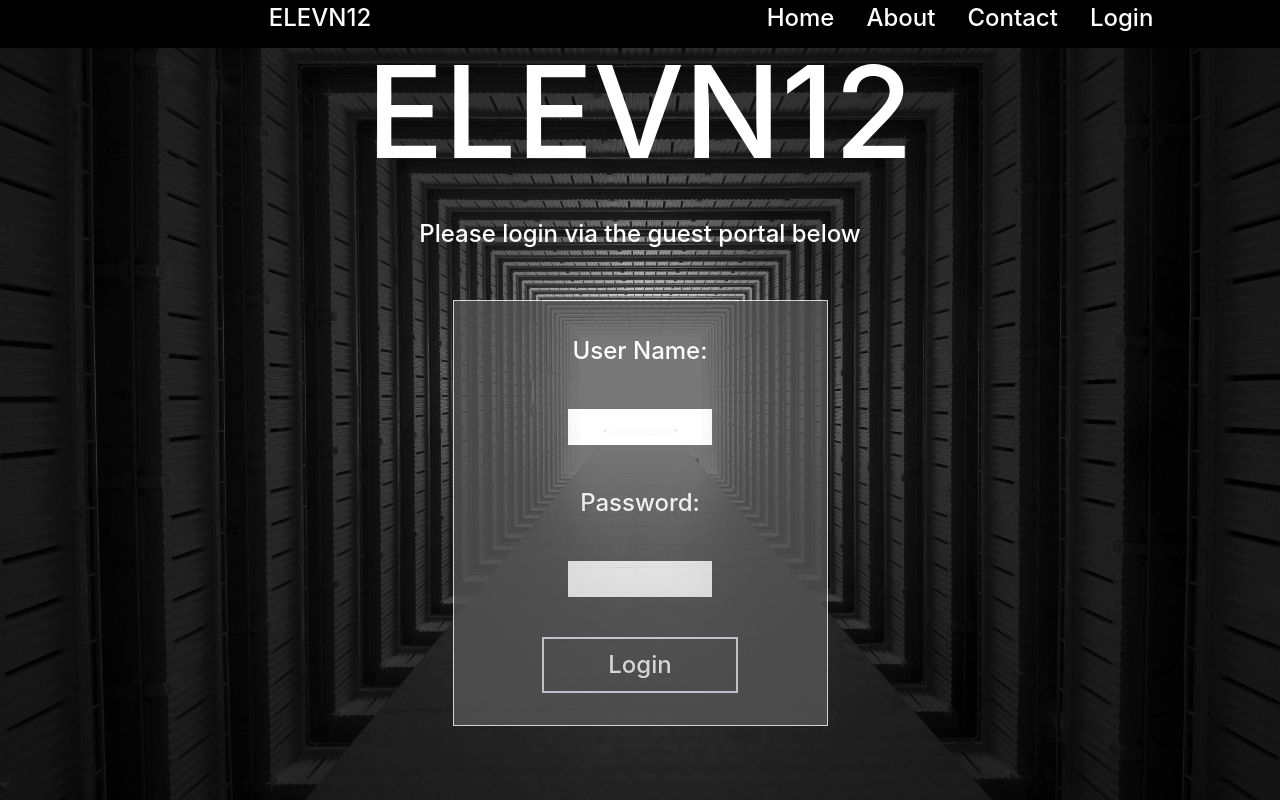
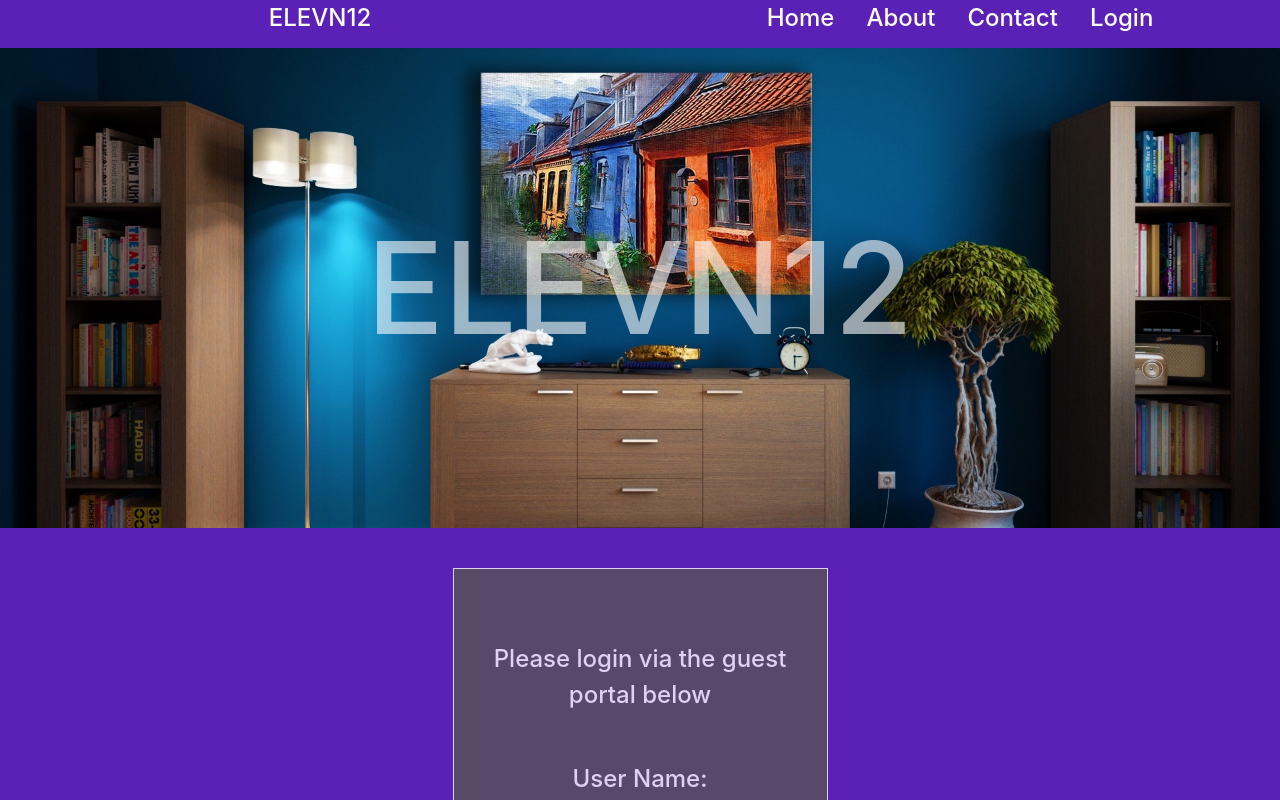
Before and after one commit to artofmayhem/eleven12_Gallery, a React (Create React App) app: page / in a window 1280 px wide. Shown: the top 800 px of the page. Built offline with nearby package versions, Linux system fonts and the light colour scheme.

Commit message:
design changes implemented refactor

```diff
--- a/src/App.css
+++ b/src/App.css
@@ -1,20 +1,17 @@
 .App {
   display: flex;
+  overflow-x: hidden;
   text-align: center;
   font-size: 1.5rem;
   font-weight: 500;
   height: auto;
   min-height: 100vh;
-  color: white;
+  color: #ffffff;
   width: 100vw;
   flex-direction: column;
   align-items: center;
   justify-items: center;
-  background-image: url("./assets/architecture-003.jpg");
-  background-size: cover;
-  background-repeat: no-repeat;
-  background-position: center;
-  background-attachment: fixed;
+
 }
 
 .form-container {
@@ -23,7 +20,7 @@
   align-items: center;
   justify-content: center;
   height: auto;
-  width: 60%;
+  width: 50%;
   max-width: 375px;
   padding: 2rem;
   border: 1px solid white;
@@ -34,7 +31,6 @@
 .Nav-Wrapper {
   width: 100vw;
   height: 3rem;
-  background-color: black;
   color: white;
   display: flex;
   align-items: center;
@@ -48,5 +44,24 @@
   align-items: space-evenly;
   flex-flow: row wrap; */
   text-decoration: none;
+}
 
+.Header-Wrapper {
+  display: flex;
+  flex-direction: column;
+  align-items: center;
+  justify-content: center;
+  height: 30rem;
+  width: 100vw;
+  color: white;
+  background-image: url("./assets/architecture-004.jpg");
+  background-size: cover;
+  background-repeat: no-repeat;
+  background-position: center;
+  background-attachment: fixed;
 }
+
+.title-padding {
+  padding: 17.5vh 50vw;
+  opacity: 0.6;
+}
--- a/src/App.js
+++ b/src/App.js
@@ -1,78 +1,19 @@
 import "./App.css";
-import { useState } from "react";
-import uuid from "react-uuid";
+
 
 // Dashboard component imports
 import Nav from "./Components/Nav.js";
-
-// This can be refactored later and imported into the App.js file
-const initialStates = {
-  userName: "",
-  password: "",
-};
+import Header from "./Components/Header.js";
+import Form from "./Components/Form.js";
 
 function App() {
-  const [user, setUser] = useState(initialStates);
-  console.log("1. User: ", user);
 
 
-// This helper function is user to place
-  const doAThing = (user, password) => {
-    console.log("Hello " + user + " your password is " + password);
-    let data = {
-      id: uuid(),
-      userName: user,
-      password: password,
-    };
-    let shallowCopyData = {...data};
-    console.log("Shallow copy: ", shallowCopyData);
-    let copySlicer = shallowCopyData["id"];
-    console.log("Copy Slicer: ", copySlicer);
-     // eslint-disable-next-line
-    console.log("Welcome " + data.userName + ". " + "Your user ID is : " + data.id + ". Your password is: " + data.password);
-    console.log({data});
-    return data
-  }
-
-// This helper function handles input process
-  const handleChange = (event) => {
-    const { name, value } = event.target;
-    setUser({ ...user, [name]: value });
-    console.log("2. User: ", user);
-  };
-
-// This helper function handles the submit process
-  const handleSubmit = (event) => {
-    event.preventDefault();
-    doAThing(user.userName, user.password);
-  };
-
   return (
-    <div className="App bg-zinc-600 text-white">
+    <div className="App bg-violet-800 text-white">
       <Nav />
-      <h1 className="text-9xl">ELEVN12</h1>
-      <h2 className="my-10">Please login via the guest portal below</h2>
-      <form className="form-container my-2">
-        <label>User Name:</label>
-        <input
-          className="text-black w-36 mx-10 my-10 text-center"
-          type="text"
-          name="userName"
-          value={user.userName}
-          onChange={handleChange}
-        />
-        <label>Password:</label>
-        <input
-          className="text-black w-36 mx-10 my-10 text-center"
-          type="password"
-          name="password"
-          value={user.password}
-          onChange={handleChange}
-        />
-        <button className="border-2 px-16 py-2" onClick={handleSubmit}>
-          Login
-        </button>
-      </form>
+      <Header/>
+      <Form />
     </div>
   );
 }
--- /dev/null
+++ b/src/Components/Form.js
@@ -0,0 +1,74 @@
+import React, { useState } from "react";
+import uuid from "react-uuid";
+
+// This can be refactored later and imported into the App.js file
+const initialStates = {
+    userName: "",
+    password: "",
+  };
+
+
+export default function Form() {
+
+    const [user, setUser] = useState(initialStates);
+    console.log("1. User: ", user);
+
+
+  // This helper function is user to place
+    const doAThing = (user, password) => {
+      console.log("Hello " + user + " your password is " + password);
+      let data = {
+        id: uuid(),
+        userName: user,
+        password: password,
+      };
+      let shallowCopyData = {...data};
+      console.log("Shallow copy: ", shallowCopyData);
+      let copySlicer = shallowCopyData["id"];
+      console.log("Copy Slicer: ", copySlicer);
+       // eslint-disable-next-line
+      console.log("Welcome " + data.userName + ". " + "Your user ID is : " + data.id + ". Your password is: " + data.password);
+      console.log({data});
+      return data
+    }
+
+  // This helper function handles input process
+    const handleChange = (event) => {
+      const { name, value } = event.target;
+      setUser({ ...user, [name]: value });
+      console.log("2. User: ", user);
+    };
+
+  // This helper function handles the submit process
+    const handleSubmit = (event) => {
+      event.preventDefault();
+      doAThing(user.userName, user.password);
+    };
+
+    return (
+        <div className="flex justify-center align-center flex-column form-container bg-violet-800 my-10">
+              <h2 className="my-10">Please login via the guest portal below</h2>
+          <form className=" my-2">
+        <label>User Name:</label>
+        <input
+          className="text-black w-36 mx-10 my-10 text-center"
+          type="text"
+          name="userName"
+          value={user.userName}
+          onChange={handleChange}
+        />
+        <label>Password:</label>
+        <input
+          className="text-black w-36 mx-10 my-10 text-center"
+          type="password"
+          name="password"
+          value={user.password}
+          onChange={handleChange}
+        />
+        <button className="border-2 px-16 py-2" onClick={handleSubmit}>
+          Login
+        </button>
+      </form>
+        </div>
+    )
+}
--- /dev/null
+++ b/src/Components/Header.js
@@ -0,0 +1,7 @@
+export default function Header() {
+  return (
+    <div className="Header-Wrapper">
+      <h1 className="text-9xl title-padding">ELEVN12</h1>
+    </div>
+  );
+}
--- a/src/Components/Nav.js
+++ b/src/Components/Nav.js
@@ -1,8 +1,7 @@
-
 
  function Nav () {
     return (
-        <div className="Nav-Wrapper">
+        <div className="Nav-Wrapper bg-violet-800">
             <div className="Nav-Content flex justify-center align-center">ELEVN12</div>
             <div className="Nav-Content flex flex-row justify-center align-center">
                 <ul className="flex flex-row justify-end">
```
Also changed, not shown: src/assets/architecture-004.jpg (added).
